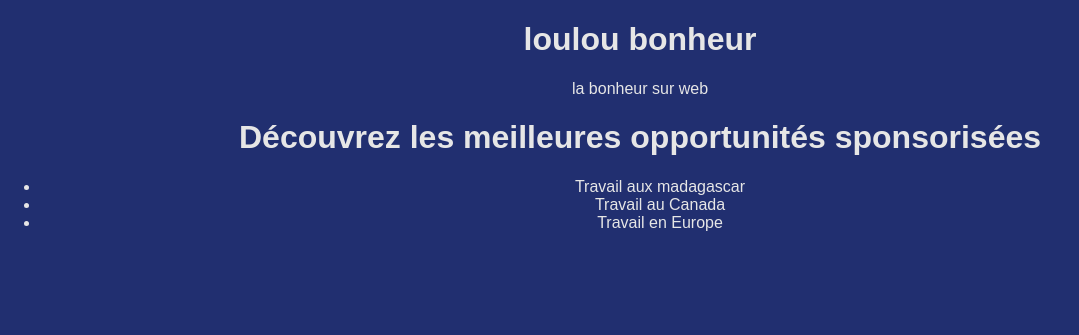
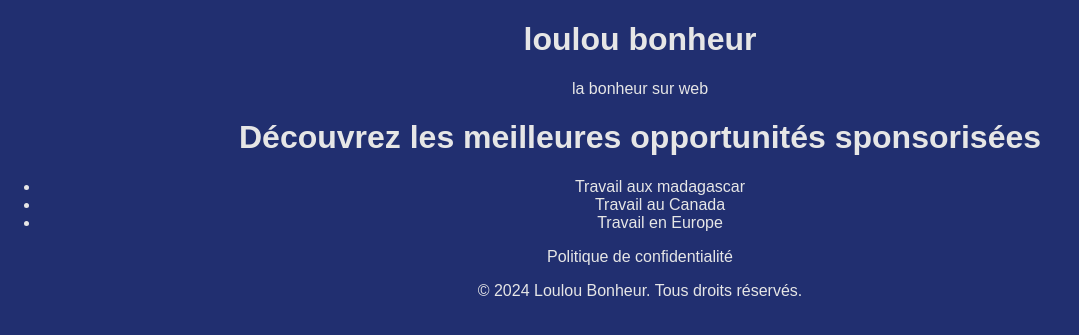
Before and after one commit to Chaloux13/loulou7, a Jekyll site: the page built from index.md, in a window 1280 px wide. Shown: the top 335 px of the page, without its empty margins (0-1079 px from the left). Built offline with Jekyll 4.4.1, drawn with Linux system fonts in a browser that asks for light colours.

Commit message:
Update default.html

```diff
--- a/_layouts/default.html
+++ b/_layouts/default.html
@@ -14,6 +14,12 @@
     </header>
     <main>
       {{ content }}
+        <footer class="footer-menu">
+        <div class="footer-bottom">
+          <a href="/privacy">Politique de confidentialité</a>
+          <p>© 2024 Loulou Bonheur. Tous droits réservés.</p>
+        </div>
+      </footer>
     </main>
   </body>
 </html>
```
